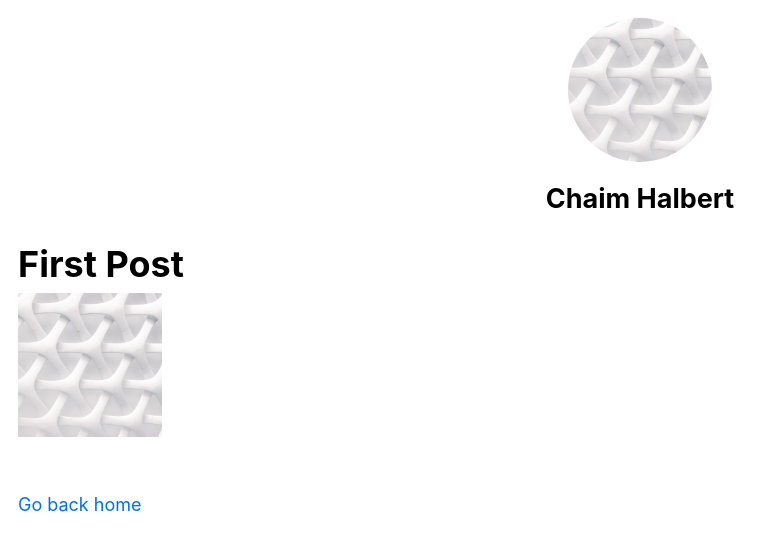
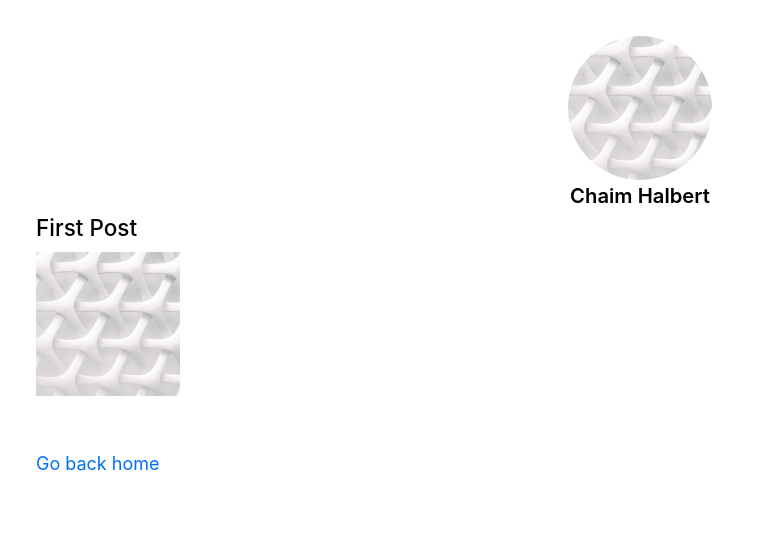
Before and after one commit to chaimleib/nextjs-learn, a Next.js app: page /posts/first-post in a window 1280 px wide. Shown: the top 550 px of the page, without its empty margins (0-779 px from the left). Built offline with nearby package versions, Linux system fonts and the light colour scheme.

Commit message:
sass, tailwind; remove module CSS

```diff
--- a/components/layout.js
+++ b/components/layout.js
@@ -1,8 +1,6 @@
 import Head from 'next/head';
 import Image from 'next/image';
 
-import styles from './layout.module.css';
-import utilStyles from '../styles/utils.module.css';
 import Link from 'next/link';
 
 const name = 'Chaim Halbert';
@@ -25,31 +23,31 @@ export default function({ children, home }) {
       <meta name="og:title" content={siteTitle} />
       <meta name="twiter:card" content="summary_large_image" />
     </Head>
-    <div className={utilStyles.margin1rem}>
-      <header className={styles.header}>
+    <div className="m-8">
+      <header className="flex flex-col items-center">
         {home ? <>
           <Image
             priority
             src="/images/profile.jpg"
-            className={utilStyles.borderCircle}
+            className="rounded-full"
             height={144}
             width={144}
             alt=""
           />
-          <h1 className={utilStyles.heading2Xl}>{name}</h1>
+          <h1 className="text-2xl font-semibold">{name}</h1>
         </> : <>
           <Link href="/">
             <Image
               priority
               src="/images/profile.jpg"
-              className={utilStyles.borderCircle}
+              className="rounded-full"
               height={144}
               width={144}
               alt=""
             />
           </Link>
-          <h2 className={utilStyles.headingLg}>
-            <Link href="/" className={utilStyles.colorInherit}>
+          <h2 className="text-lg font-semibold">
+            <Link href="/" className="text-inherit">
               {name}
             </Link>
           </h2>
@@ -57,7 +55,7 @@ export default function({ children, home }) {
       </header>
       <main>{children}</main>
       {!home && (
-        <div className={styles.backToHome}>
+        <div className="my-12">
           <Link href="/">Go back home</Link>
         </div>
       )}
--- a/components/layout.module.css
+++ /dev/null
@@ -1,15 +0,0 @@
-.container {
-  max-width: 36rem;
-  padding: 0 1rem;
-  margin: 3rem auto 6rem;
-}
-
-.header {
-  display: flex;
-  flex-direction: column;
-  align-items: center;
-}
-
-.backToHome {
-  margin: 3rem 0 0;
-}
--- a/package.json
+++ b/package.json
@@ -9,5 +9,10 @@
     "next": "latest",
     "react": "18.2.0",
     "react-dom": "18.2.0"
+  },
+  "devDependencies": {
+    "autoprefixer": "^10.4.14",
+    "sass": "^1.62.0",
+    "tailwindcss": "^3.3.1"
   }
 }
--- a/pages/_app.js
+++ b/pages/_app.js
@@ -1,4 +1,4 @@
-import '../styles/globals.css';
+import '../styles/globals.scss';
 
 export default function({ Component, pageProps }) {
   return <Component {...pageProps} />;
--- a/pages/index.js
+++ b/pages/index.js
@@ -1,7 +1,6 @@
 import Head from 'next/head';
 import Link from 'next/link';
 import Layout, { siteTitle } from '../components/layout';
-import utilStyles from '../styles/utils.module.css';
 
 export default function() {
   return (
@@ -10,7 +9,7 @@ export default function() {
         <title>{siteTitle}</title>
       </Head>
 
-      <section className={utilStyles.headingMd}>
+      <section className="text-lg leading-6">
         <p>Hi! I'm going through the <a href="https://nextjs.org/learn">Next.js tutorial</a>!</p>
         <ul>
           <li><Link href="/posts/first-post">First post</Link></li>
--- a/pages/posts/first-post.js
+++ b/pages/posts/first-post.js
@@ -9,7 +9,7 @@ export default function() {
       <Head>
         <title>First Post</title>
       </Head>
-      <h1>First Post</h1>
+      <h1 className="text-xl font-medium mb-2">First Post</h1>
       <Image src="/images/profile.jpg" height={144} width={144} alt="profile" />
     </Layout>
   );
--- a/styles/globals.css
+++ b/styles/globals.scss
@@ -1,3 +1,7 @@
+@tailwind base;
+@tailwind components;
+@tailwind utilities;
+
 html,
 body {
   padding: 0;
@@ -9,12 +13,12 @@ body {
 }
 
 a {
+  &:hover {
+    text-decoration: underline;
+  }
+
   color: #0070f3;
   text-decoration: none;
-}
-
-a:hover {
-  text-decoration: underline;
 }
 
 * {
--- a/styles/utils.module.css
+++ /dev/null
@@ -1,56 +0,0 @@
-.heading2Xl {
-  font-size: 2.5rem;
-  line-height: 1.2;
-  font-weight: 800;
-  letter-spacing: -0.05rem;
-  margin: 1rem 0;
-}
-
-.headingXl {
-  font-size: 2rem;
-  line-height: 1.3;
-  font-weight: 800;
-  letter-spacing: -0.05rem;
-  margin: 1rem 0;
-}
-
-.headingLg {
-  font-size: 1.5rem;
-  line-height: 1.4;
-  margin: 1rem 0;
-}
-
-.headingMd {
-  font-size: 1.2rem;
-  line-height: 1.5;
-}
-
-.borderCircle {
-  border-radius: 9999px;
-}
-
-.colorInherit {
-  color: inherit;
-}
-
-.padding1px {
-  padding-top: 1px;
-}
-
-.list {
-  list-style: none;
-  padding: 0;
-  margin: 0;
-}
-
-.listItem {
-  margin: 0 0 1.25rem;
-}
-
-.lightText {
-  color: #666;
-}
-
-.margin1rem {
-  margin: 1rem;
-}
--- /dev/null
+++ b/tailwind.config.js
@@ -0,0 +1,10 @@
+module.exports = {
+  content: [
+    './pages/**/*.{js,ts,jsx,tsx}',
+    './components/**/*.{js,ts,tsx,tsx}',
+  ],
+  theme: {
+    extend: {},
+  },
+  plugins: [],
+};
```
Also changed, not shown: styles/Home.module.css (deleted, +0 -91 lines), 1 other file (tests, documents, lock files or other folders).
